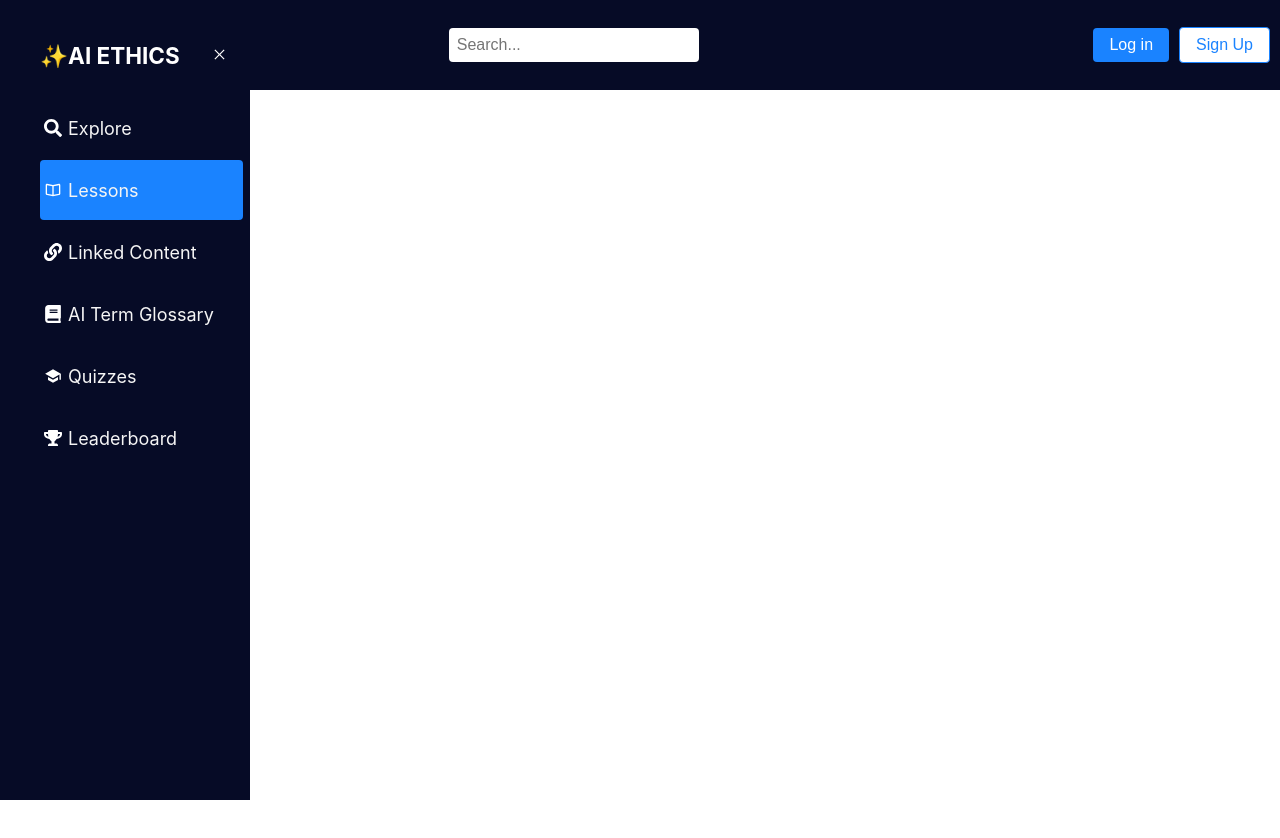
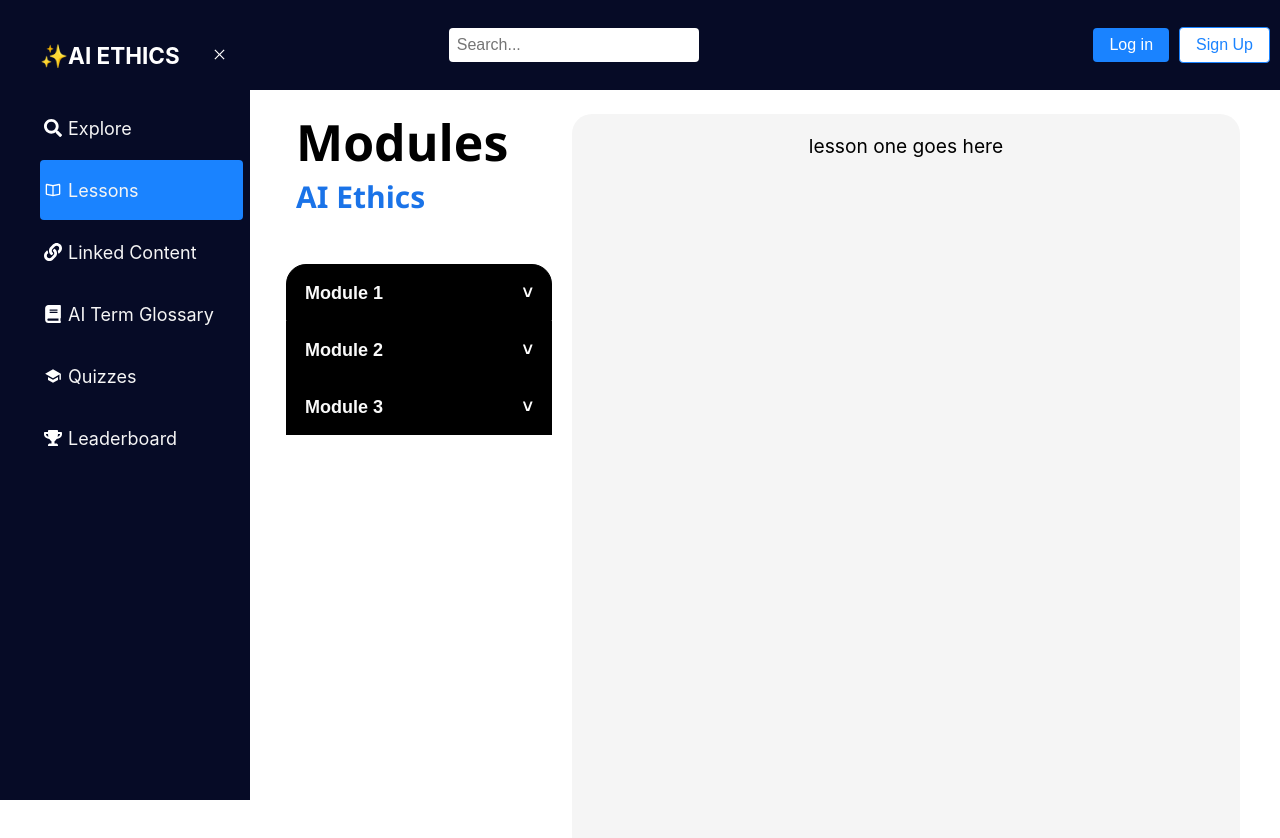
Before and after one commit to Areeb-Ashraf/AI-Ethics, a React (Create React App) app in the folder ai-ethics/: page /lessons in a window 1280 px wide. Shown: the top 838 px of the page. Before the commit the page ends 800 px from the top, so only its background shows below. Built offline with nearby package versions, Linux system fonts and the light colour scheme; no server answers.

Commit message:
Lessons Page Template

```diff
--- a/ai-ethics/src/App.js
+++ b/ai-ethics/src/App.js
@@ -6,10 +6,10 @@ import DatabaseManTester from "./DatabaseManTester";
 import AIGlossary from "./aiGlossary";
 import Homepage from "./components/homepage";
 import UserProfile from "./UserProfile";
+import Lessons from "./components/lessons";
 
 // Placeholder components for the pages
 const Explore = () => <div>Explore Page</div>;
-const Lessons = () => <div>Lessons Page</div>;
 const LinkedContent = () => <div>Linked Content Page</div>;
 const Quizzes = () => <div>Quizzes Page</div>;
 const Leaderboard = () => <div>Leaderboard Page</div>;
--- /dev/null
+++ b/ai-ethics/src/components/lessons.js
@@ -0,0 +1,118 @@
+import React, { useState } from "react";
+import "../styles/lessons.css";
+
+const Lessons = () => {
+  const [activeAccordion, setActiveAccordion] = useState(null);
+  const [activePanelButton, setActivePanelButton] = useState(null);
+
+  const toggleAccordion = (index) => {
+    setActiveAccordion(activeAccordion === index ? null : index);
+  };
+
+  const handlePanelButtonClick = (index) => {
+    setActivePanelButton(index);
+  };
+
+  return (
+    <div className="lesson-container">
+      <div className="module-navigation-container">
+        <div className="module-header-container">
+          <div className="main-header">Modules</div>
+          <div className="sub-header">AI Ethics</div>
+        </div>
+
+        <button
+          className={`accordion ${activeAccordion === 1 ? "panel-active" : ""}`}
+          onClick={() => toggleAccordion(1)}
+          id="first-accordion"
+        >
+          Module 1
+        </button>
+        <div
+          className="panel"
+          style={{ maxHeight: activeAccordion === 1 ? "300px" : "0" }}
+        >
+          <button
+            className={`panel-button ${
+              activePanelButton === 1 ? "active-panel-button" : ""
+            }`}
+            onClick={() => handlePanelButtonClick(1)}
+            id="first-panel-button"
+          >
+            <span className="panel-button-icon"></span>
+            <span className="panel-button-text">
+              Module 1 Lesson <br />
+              <span className="panel-button-time">4 min</span>
+            </span>
+            <span className="panel-button-status">&#10003;</span>
+          </button>
+
+          <button
+            className={`panel-button ${
+              activePanelButton === 2 ? "active-panel-button" : ""
+            }`}
+            onClick={() => handlePanelButtonClick(2)}
+          >
+            <span className="panel-button-icon"></span>
+            <span className="panel-button-text">
+              Module 1 Video <br />
+              <span className="panel-button-time">10 min</span>
+            </span>
+            <span className="panel-button-status">&#10003;</span>
+          </button>
+
+          <button
+            className={`panel-button ${
+              activePanelButton === 3 ? "active-panel-button" : ""
+            }`}
+            onClick={() => handlePanelButtonClick(3)}
+          >
+            <span className="panel-button-icon"></span>
+            <span className="panel-button-text">
+              Module 1 Quiz <br />
+              <span className="panel-button-time">5 min</span>
+            </span>
+            <span className="panel-button-status">&#10003;</span>
+          </button>
+        </div>
+
+        <button
+          className={`accordion ${activeAccordion === 2 ? "active" : ""}`}
+          onClick={() => toggleAccordion(2)}
+        >
+          Module 2
+        </button>
+        <div
+          className="panel"
+          style={{ maxHeight: activeAccordion === 2 ? "300px" : "0" }}
+        >
+          <p>
+            Lorem ipsum dolor sit amet, consectetur adipisicing elit, sed do
+            eiusmod tempor incididunt ut labore et dolore magna aliqua.
+          </p>
+        </div>
+
+        <button
+          className={`accordion ${activeAccordion === 3 ? "active" : ""}`}
+          onClick={() => toggleAccordion(3)}
+        >
+          Module 3
+        </button>
+        <div
+          className="panel"
+          style={{ maxHeight: activeAccordion === 3 ? "300px" : "0" }}
+        >
+          <p>
+            Lorem ipsum dolor sit amet, consectetur adipisicing elit, sed do
+            eiusmod tempor incididunt ut labore et dolore magna aliqua.
+          </p>
+        </div>
+      </div>
+      <div className="module-content-container">
+        <div className="module-content">lesson one goes here</div>
+      </div>
+    </div>
+  );
+};
+
+export default Lessons;
--- /dev/null
+++ b/ai-ethics/src/styles/lessons.css
@@ -0,0 +1,194 @@
+.lesson-container {
+    display: flex;
+    flex-direction: row;
+  }
+
+  /* module navigation  */
+  .module-navigation-container {
+    margin-top: 3rem;
+    margin-left: 1rem;
+  }
+
+  .module-header-container{
+    font-family: 'Segoe UI', Tahoma, Geneva, Verdana, sans-serif;
+    height: 150px;
+    width: 266px;
+    display: flex;
+    flex-direction: column;
+    align-items: start;
+  }
+
+  .main-header{
+    font-size: 50px;
+    font-weight: 800;
+    margin: 10px 0px 0px 10px;
+  }
+
+  .sub-header{
+    font-size: 30px;
+    font-weight: 600;
+    color: #1a73e8;
+    margin: 0px 0px 0px 10px;
+  }
+
+  /* accordian */
+  .accordion {
+    font-weight: 700;
+    background-color: black;
+    color: #fafafa;
+    cursor: pointer;
+    padding: 18px;
+    width: 266px;
+    height: 57px;
+    border: 0.5px solid black;
+    text-align: left;
+    outline: none;
+    font-size: 18px;
+    transition: 0.4s;
+  }
+
+  #first-accordion {
+    border-radius: 20px 20px 0px 0px;
+    margin-top: 1rem;
+  }
+
+  /* accordion hover and active css */
+
+  .panel-active,
+  .accordion:hover {
+    background-color: white;
+    color: black;
+  }
+
+  .accordion:hover:after {
+    color: black;
+  }
+
+  .accordion:after {
+    content: "\02C5";
+    color: #ffffff;
+    font-weight: bold;
+    float: right;
+    margin-left: 5px;
+  }
+
+  .panel-active:after {
+    content: "\02C4";
+    color: black;
+  }
+
+  /* panel */
+
+  .panel {
+    display: flex;
+    flex-direction: column;
+    align-items: center;
+    background-color: #f0f0f0;
+    max-height: 0;
+    max-width: 266px;
+    overflow: hidden;
+    transition: max-height 0.2s ease-out;
+  }
+
+  .panel-button {
+    font-weight: 700;
+    display: flex;
+    flex-direction: row;
+    justify-content: space-between;
+    align-items: center;
+    background-color: white;
+    color: #0e0505;
+    cursor: pointer;
+    padding: 10px 4px;
+    width: 220px;
+    text-align: center;
+    margin-bottom: 15px;
+    border-radius: 10px;
+    outline: none;
+    border: none;
+    box-shadow: 0px 3.34px 8.34px 0px #00000040;
+  }
+
+  #first-panel-button {
+    margin-top: 15px;
+  }
+
+  .panel-button-icon {
+    height: 35.22px;
+    width: 35.22px;
+    background-color: #c0dde9;
+    border-radius: 5px;
+  }
+
+  .panel-button-text {
+    font-weight: bold;
+    display: flex;
+    flex-direction: column;
+    align-items: start;
+    line-height: 1.25;
+    font-size: 14px;
+    margin-left: 5px;
+    color: #0e0505;
+  }
+
+  .panel-button-status {
+    font-size: 12px;
+    height: 19px;
+    width: 19px;
+    background-color: black;
+    color: white;
+    border-radius: 50%;
+    margin-left: auto;
+  }
+
+  .panel-button-time {
+    font-size: 11px;
+    font-weight: 700;
+    color: grey;
+  }
+
+  /* panel hover css */
+  .panel-button:hover {
+    background-color: black;
+    color: white;
+  }
+
+  .panel-button:hover .panel-button-status {
+    background-color: white;
+    color: black;
+  }
+
+  .panel-button:hover .panel-button-text {
+    color: white;
+  }
+
+  /* Active state CSS */
+  .active-panel-button {
+    background-color: black;
+    color: white;
+  }
+
+  .active-panel-button .panel-button-status {
+    background-color: white;
+    color: black;
+  }
+
+  .active-panel-button .panel-button-text {
+    color: white;
+  }
+
+  /* Module Content */
+
+  .module-content-container {
+    height: 100vh;
+    width: 100%;
+    margin: 4rem 20px 0px 20px;
+    background-color: whitesmoke;
+    border-radius: 20px;
+  }
+
+  .module-content{
+      text-align: center;
+      font-size: larger;
+      margin: 20px;
+  }
```
